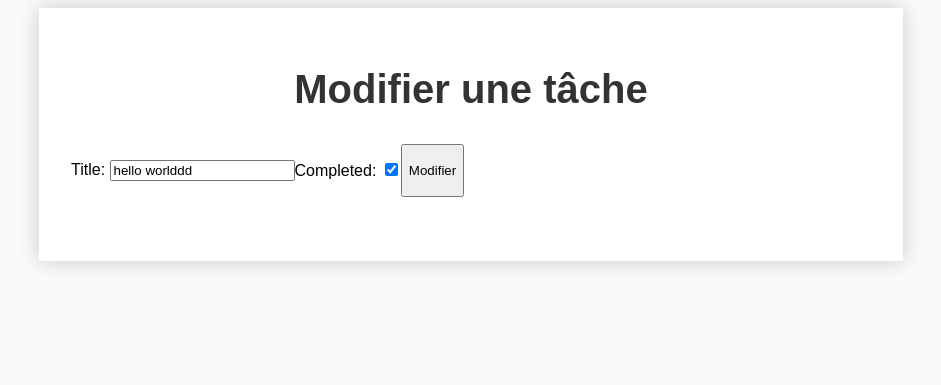
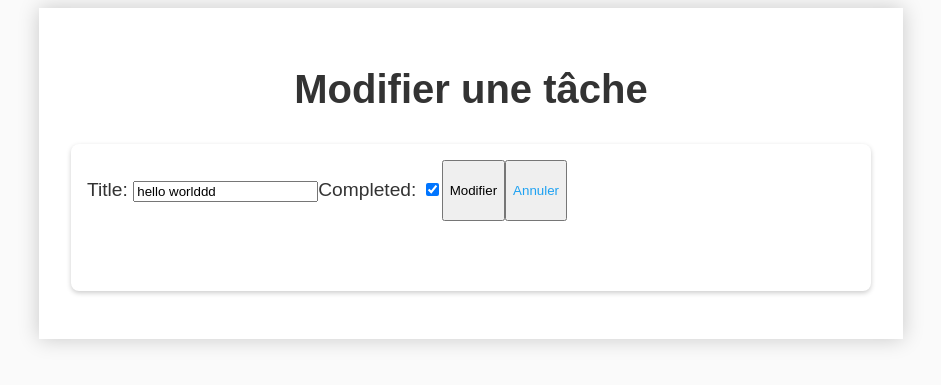
Before and after one commit to mrtchou/ToDoList-Django-Python, a Django app: page /update/8/ in a window 1280 px wide. Shown: the top 385 px of the page, without its empty margins (169-1110 px from the left). Run offline with Django 4.2, Linux system fonts and the light colour scheme; data comes from the database, SQL or seed files in the repository.

Commit message:
amelioration css update

```diff
--- a/to_do_list/templates/index.html
+++ b/to_do_list/templates/index.html
@@ -16,7 +16,6 @@
             {% for task in tasks %}
                 <li class="task">
                     <div class="task-info">
-                        <span class="task-id">id: {{ task.id }}</span>
                         <span class="task-title">
                             {% if task.completed %}
                                 <strike>{{ task.title }}</strike>
--- a/to_do_list/templates/update.html
+++ b/to_do_list/templates/update.html
@@ -6,10 +6,22 @@
 {% block content %}
     <div class="container">
         <h1 class="title">Modifier une tâche</h1>
-        <form class="form" method="post">
-            {% csrf_token %}
-            {{ edit_task_form.as_p }}
-            <button class="edit-button" type="submit">Modifier</button>
-        </form>
+        <ol class="task-list">
+			<li class="task">
+				<div class="task-info">
+					<span class="task-title">
+						<form class="form" method="post">
+							{% csrf_token %}
+							{{ edit_task_form.as_p }}
+							<button class="edit-button" type="submit">Modifier</button>
+							<button class="edit-button" type="submit">
+								<a class="btn-cancel" href="{% url 'index' %}">Annuler</a>
+							</button>
+						</form>
+					</span>
+				</div>
+			</li>
+		</ol>
     </div>
+
 {% endblock content %}
```
